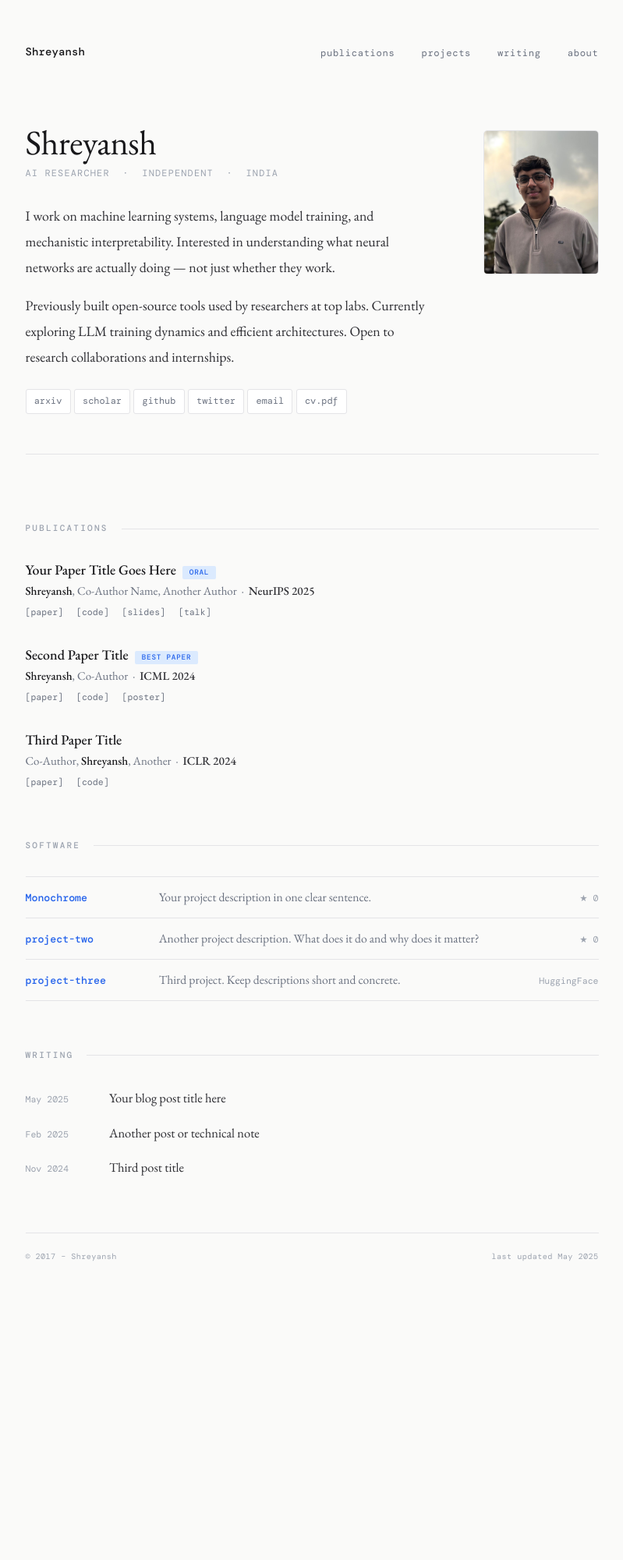
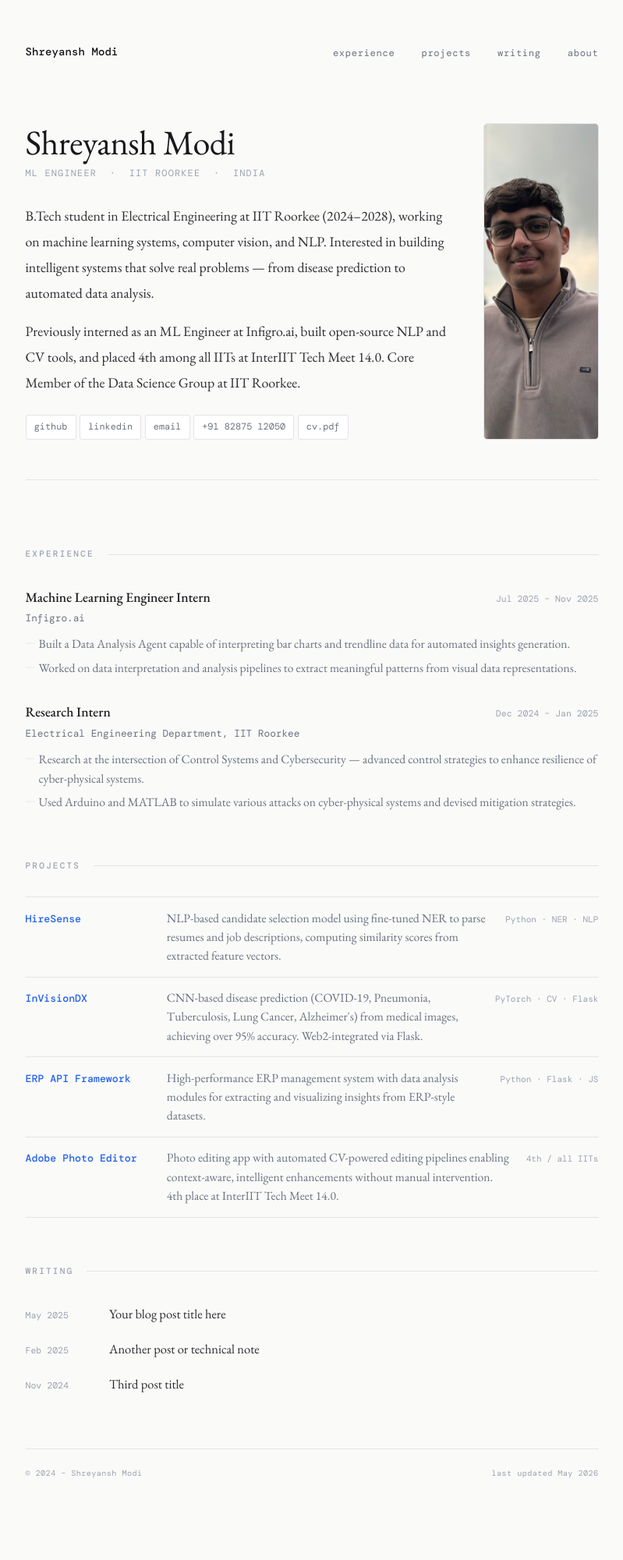
Before and after one commit to shrrynsh/shrrynsh.github.io, a Jekyll site: the page index.html, which Jekyll copies as it is, in a window 1280 px wide. Shown: the whole page at 78% size, without its empty margins (240-1039 px from the left). Built offline with Jekyll 4.4.1, drawn with Linux system fonts in a browser that asks for light colours; some web fonts are replaced; before the commit the page ends 1724 px from its top, so only the background shows below that.

Commit message:
improved spacing

```diff
--- a/index.html
+++ b/index.html
@@ -3,8 +3,8 @@
 <head>
   <meta charset="UTF-8" />
   <meta name="viewport" content="width=device-width, initial-scale=1.0" />
-  <title>Shreyansh</title>
-  <meta name="description" content="Shreyansh — AI Researcher and Engineer." />
+  <title>Shreyansh Modi</title>
+  <meta name="description" content="Shreyansh Modi — ML Engineer and CS Student at IIT Roorkee." />
   <link rel="preconnect" href="https://fonts.googleapis.com" />
   <link href="https://fonts.googleapis.com/css2?family=EB+Garamond:ital,wght@0,400;0,500;1,400&family=DM+Mono:wght@300;400;500&display=swap" rel="stylesheet" />
   <style>
@@ -75,14 +75,12 @@
     .intro {
       display: grid;
       grid-template-columns: 1fr 148px;
-      gap: 3rem;
-      align-items: start;
+      gap: 2.5rem;
+      align-items: stretch;
       margin-bottom: 5rem;
       padding-bottom: 3rem;
       border-bottom: 1px solid var(--border);
     }
-
-    .intro-text { }
 
     h1 {
       font-family: var(--serif);
@@ -108,7 +106,6 @@
       font-size: 1.05rem;
       color: var(--body);
       line-height: 1.85;
-      max-width: 520px;
     }
     .bio p + p { margin-top: 0.9rem; }
 
@@ -137,22 +134,21 @@
 
     .headshot {
       width: 148px;
-      height: 185px;
       border-radius: 5px;
       overflow: hidden;
       background: var(--surface);
       border: 1px solid var(--border);
-      flex-shrink: 0;
-      margin-top: 0.5rem;
+      align-self: stretch;
     }
     .headshot img {
       width: 100%;
       height: 100%;
       object-fit: cover;
+      object-position: center top;
       display: block;
     }
 
-    /* ── SECTION WRAPPER ── */
+    /* ── SECTIONS ── */
     section { margin-bottom: 3.5rem; }
 
     .section-head {
@@ -178,55 +174,60 @@
       background: var(--border);
     }
 
-    /* ── PUBLICATIONS ── */
-    .pub-list { display: flex; flex-direction: column; gap: 1.75rem; }
+    /* ── EXPERIENCE ── */
+    .exp-list { display: flex; flex-direction: column; gap: 1.75rem; }
 
-    .pub-item { }
+    .exp-item { }
 
-    .pub-title {
-      font-size: 1.05rem;
+    .exp-header {
+      display: flex;
+      justify-content: space-between;
+      align-items: baseline;
+      gap: 1rem;
+      flex-wrap: wrap;
+    }
+
+    .exp-role {
+      font-size: 1.02rem;
       font-weight: 500;
       color: var(--ink);
-      line-height: 1.45;
       font-family: var(--serif);
-      display: flex;
-      align-items: baseline;
-      gap: 0.5rem;
-      flex-wrap: wrap;
     }
-    .pub-title a { color: var(--ink); }
-    .pub-title a:hover { color: var(--accent); text-decoration: none; }
 
-    .pub-meta {
-      font-size: 0.88rem;
-      color: var(--muted);
-      line-height: 1.5;
-      margin-top: 0.2rem;
-    }
-    .pub-meta em { font-style: normal; color: var(--body); font-weight: 500; }
-
-    .pub-links {
+    .exp-date {
       font-family: var(--mono);
       font-size: 0.68rem;
-      margin-top: 0.4rem;
+      color: var(--faint);
+      white-space: nowrap;
+    }
+
+    .exp-org {
+      font-family: var(--mono);
+      font-size: 0.75rem;
+      color: var(--muted);
+      margin-bottom: 0.5rem;
+    }
+
+    .exp-bullets {
+      list-style: none;
       display: flex;
-      gap: 1rem;
+      flex-direction: column;
+      gap: 0.3rem;
     }
-    .pub-links a { color: var(--muted); }
-    .pub-links a:hover { color: var(--accent); text-decoration: none; }
 
-    .badge {
-      font-family: var(--mono);
-      font-size: 0.55rem;
-      letter-spacing: 0.08em;
-      background: var(--accent-l);
-      color: var(--accent);
-      padding: 0.12rem 0.5rem;
-      border-radius: 2px;
-      text-transform: uppercase;
-      font-weight: 500;
-      vertical-align: middle;
-      flex-shrink: 0;
+    .exp-bullets li {
+      font-size: 0.92rem;
+      color: var(--muted);
+      line-height: 1.6;
+      padding-left: 1rem;
+      position: relative;
+    }
+    .exp-bullets li::before {
+      content: '—';
+      position: absolute;
+      left: 0;
+      color: var(--border);
+      font-size: 0.8rem;
     }
 
     /* ── PROJECTS ── */
@@ -234,10 +235,10 @@
 
     .proj-item {
       display: grid;
-      grid-template-columns: 150px 1fr auto;
+      grid-template-columns: 160px 1fr auto;
       gap: 1.25rem;
       align-items: baseline;
-      padding: 0.8rem 0;
+      padding: 0.85rem 0;
       border-bottom: 1px solid var(--border);
     }
     .proj-item:first-child { border-top: 1px solid var(--border); }
@@ -252,12 +253,12 @@
     .proj-desc {
       font-size: 0.92rem;
       color: var(--muted);
-      line-height: 1.5;
+      line-height: 1.55;
     }
 
-    .proj-star {
+    .proj-tag {
       font-family: var(--mono);
-      font-size: 0.68rem;
+      font-size: 0.65rem;
       color: var(--faint);
       white-space: nowrap;
     }
@@ -279,10 +280,7 @@
       white-space: nowrap;
     }
 
-    .post-title {
-      font-size: 0.97rem;
-      color: var(--body);
-    }
+    .post-title { font-size: 0.97rem; color: var(--body); }
     .post-title a { color: var(--body); }
     .post-title a:hover { color: var(--accent); }
 
@@ -305,21 +303,13 @@
       html { font-size: 16px; }
       body { padding: 2rem 1.25rem 4rem; }
 
-      .intro {
-        grid-template-columns: 1fr;
-        gap: 1.75rem;
-      }
-      .headshot {
-        width: 100px;
-        height: 125px;
-        order: -1;
-      }
+      .intro { grid-template-columns: 1fr; gap: 1.75rem; }
+      .headshot { width: 100px; height: 120px; align-self: auto; }
 
       nav { flex-wrap: wrap; gap: 1rem; }
 
       .proj-item { grid-template-columns: 1fr; gap: 0.2rem; }
-      .proj-star { display: none; }
-
+      .proj-tag { display: none; }
       .post-item { grid-template-columns: 70px 1fr; gap: 1rem; }
     }
   </style>
@@ -328,9 +318,9 @@
 <body>
 
   <nav>
-    <span class="nav-name">Shreyansh</span>
+    <span class="nav-name">Shreyansh Modi</span>
     <ul class="nav-links">
-      <li><a href="#publications">publications</a></li>
+      <li><a href="#experience">experience</a></li>
       <li><a href="#projects">projects</a></li>
       <li><a href="#writing">writing</a></li>
       <li><a href="#about">about</a></li>
@@ -340,64 +330,55 @@
   <!-- ── INTRO ── -->
   <div class="intro" id="about">
     <div class="intro-text">
-      <h1>Shreyansh</h1>
-      <div class="subtitle">AI Researcher &nbsp;·&nbsp; Independent &nbsp;·&nbsp; India</div>
+      <h1>Shreyansh Modi</h1>
+      <div class="subtitle">ML Engineer &nbsp;·&nbsp; IIT Roorkee &nbsp;·&nbsp; India</div>
       <div class="bio">
-        <p>I work on machine learning systems, language model training, and mechanistic interpretability.
-          Interested in understanding what neural networks are actually doing — not just whether they work.</p>
-        <p>Previously built open-source tools used by researchers at top labs. Currently exploring LLM
-          training dynamics and efficient architectures. Open to research collaborations and internships.</p>
+        <p>B.Tech student in Electrical Engineering at IIT Roorkee (2024–2028), working on machine learning systems, computer vision, and NLP. Interested in building intelligent systems that solve real problems — from disease prediction to automated data analysis.</p>
+        <p>Previously interned as an ML Engineer at Infigro.ai, built open-source NLP and CV tools, and placed 4th among all IITs at InterIIT Tech Meet 14.0. Core Member of the Data Science Group at IIT Roorkee.</p>
       </div>
       <div class="contact-row">
-        <a href="https://arxiv.org/search/?searchtype=author&query=Shreyansh">arxiv</a>
-        <a href="https://scholar.google.com">scholar</a>
         <a href="https://github.com/shrrynsh">github</a>
-        <a href="https://twitter.com/">twitter</a>
-        <a href="mailto:your@email.com">email</a>
+        <a href="https://www.linkedin.com/in/shreyansh-modi">linkedin</a>
+        <a href="mailto:shreyansh_m@ee.iitr.ac.in">email</a>
+        <a href="tel:+918287512050">+91 82875 12050</a>
         <a href="/cv.pdf">cv.pdf</a>
       </div>
     </div>
     <div class="headshot">
-      <img src="https://shrrynsh.github.io/homepage/img/me.jpeg" alt="Shreyansh" />
+      <img src="https://shrrynsh.github.io/homepage/img/me.jpeg" alt="Shreyansh Modi" />
     </div>
   </div>
 
-  <!-- ── PUBLICATIONS ── -->
-  <section id="publications">
+  <!-- ── EXPERIENCE ── -->
+  <section id="experience">
     <div class="section-head">
-      <h2>Publications</h2>
+      <h2>Experience</h2>
       <div class="section-rule"></div>
     </div>
-    <div class="pub-list">
+    <div class="exp-list">
 
-      <div class="pub-item">
-        <div class="pub-title">
-          <a href="#">Your Paper Title Goes Here</a>
-          <span class="badge">Oral</span>
+      <div class="exp-item">
+        <div class="exp-header">
+          <span class="exp-role">Machine Learning Engineer Intern</span>
+          <span class="exp-date">Jul 2025 – Nov 2025</span>
         </div>
-        <div class="pub-meta"><strong>Shreyansh</strong>, Co-Author Name, Another Author &nbsp;·&nbsp; <em>NeurIPS 2025</em></div>
-        <div class="pub-links">
-          <a href="#">[paper]</a><a href="#">[code]</a><a href="#">[slides]</a><a href="#">[talk]</a>
-        </div>
+        <div class="exp-org">Infigro.ai</div>
+        <ul class="exp-bullets">
+          <li>Built a Data Analysis Agent capable of interpreting bar charts and trendline data for automated insights generation.</li>
+          <li>Worked on data interpretation and analysis pipelines to extract meaningful patterns from visual data representations.</li>
+        </ul>
       </div>
 
-      <div class="pub-item">
-        <div class="pub-title">
-          <a href="#">Second Paper Title</a>
-          <span class="badge">Best Paper</span>
+      <div class="exp-item">
+        <div class="exp-header">
+          <span class="exp-role">Research Intern</span>
+          <span class="exp-date">Dec 2024 – Jan 2025</span>
         </div>
-        <div class="pub-meta"><strong>Shreyansh</strong>, Co-Author &nbsp;·&nbsp; <em>ICML 2024</em></div>
-        <div class="pub-links">
-          <a href="#">[paper]</a><a href="#">[code]</a><a href="#">[poster]</a>
-        </div>
-      </div>
-
-      <div class="pub-item">
-        <div class="pub-title"><a href="#">Third Paper Title</a></div>
-        <div class="pub-meta">Co-Author, <strong>Shreyansh</strong>, Another &nbsp;·&nbsp; <em>ICLR 2024</em></div>
-        <div class="pub-links">
-          <a href="#">[paper]</a><a href="#">[code]</a>
-        </div>
+        <div class="exp-org">Electrical Engineering Department, IIT Roorkee</div>
+        <ul class="exp-bullets">
+          <li>Research at the intersection of Control Systems and Cybersecurity — advanced control strategies to enhance resilience of cyber-physical systems.</li>
+          <li>Used Arduino and MATLAB to simulate various attacks on cyber-physical systems and devised mitigation strategies.</li>
+        </ul>
       </div>
 
     </div>
@@ -406,25 +387,33 @@
   <!-- ── PROJECTS ── -->
   <section id="projects">
     <div class="section-head">
-      <h2>Software</h2>
+      <h2>Projects</h2>
       <div class="section-rule"></div>
     </div>
     <div class="proj-list">
 
       <div class="proj-item">
-        <span class="proj-name"><a href="https://github.com/shrrynsh">Monochrome</a></span>
-        <span class="proj-desc">Your project description in one clear sentence.</span>
-        <span class="proj-star">★ 0</span>
+        <span class="proj-name"><a href="https://github.com/shrrynsh">HireSense</a></span>
+        <span class="proj-desc">NLP-based candidate selection model using fine-tuned NER to parse resumes and job descriptions, computing similarity scores from extracted feature vectors.</span>
+        <span class="proj-tag">Python · NER · NLP</span>
       </div>
+
       <div class="proj-item">
-        <span class="proj-name"><a href="#">project-two</a></span>
-        <span class="proj-desc">Another project description. What does it do and why does it matter?</span>
-        <span class="proj-star">★ 0</span>
+        <span class="proj-name"><a href="https://github.com/shrrynsh">InVisionDX</a></span>
+        <span class="proj-desc">CNN-based disease prediction (COVID-19, Pneumonia, Tuberculosis, Lung Cancer, Alzheimer's) from medical images, achieving over 95% accuracy. Web2-integrated via Flask.</span>
+        <span class="proj-tag">PyTorch · CV · Flask</span>
       </div>
+
       <div class="proj-item">
-        <span class="proj-name"><a href="#">project-three</a></span>
-        <span class="proj-desc">Third project. Keep descriptions short and concrete.</span>
-        <span class="proj-star">HuggingFace</span>
+        <span class="proj-name"><a href="https://github.com/shrrynsh">ERP API Framework</a></span>
+        <span class="proj-desc">High-performance ERP management system with data analysis modules for extracting and visualizing insights from ERP-style datasets.</span>
+        <span class="proj-tag">Python · Flask · JS</span>
+      </div>
+
+      <div class="proj-item">
+        <span class="proj-name"><a href="#">Adobe Photo Editor</a></span>
+        <span class="proj-desc">Photo editing app with automated CV-powered editing pipelines enabling context-aware, intelligent enhancements without manual intervention. 4th place at InterIIT Tech Meet 14.0.</span>
+        <span class="proj-tag">4th / all IITs</span>
       </div>
 
     </div>
@@ -453,8 +442,8 @@
   </section>
 
   <footer>
-    <span>© 2017 – Shreyansh</span>
-    <span>last updated May 2025</span>
+    <span>© 2024 – Shreyansh Modi</span>
+    <span>last updated May 2026</span>
   </footer>
 
 </body>
```
